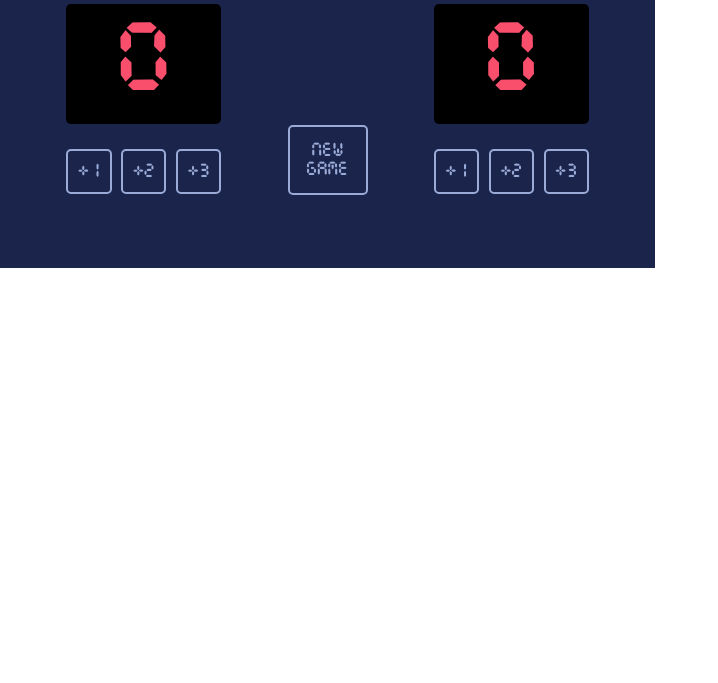
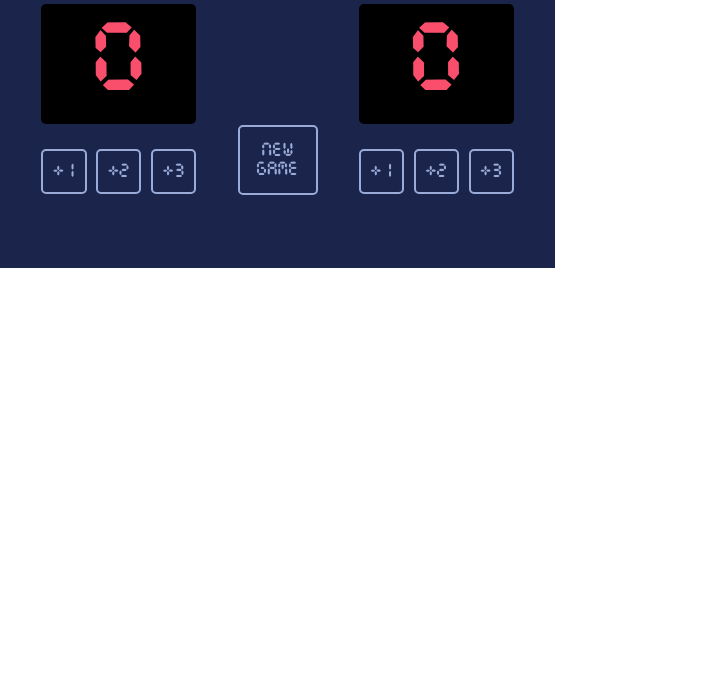
Before and after one commit to AG1965RadioHead/basketball-tablo, a plain HTML site: page index.html in a window 1280 px wide. Shown: the part 117-800 px from the top of the page, without its empty margins (0-718 px from the left). Drawn offline with Linux system fonts and the light colour scheme.

Commit message:
Update tablo.css

```diff
--- a/tablo.css
+++ b/tablo.css
@@ -10,7 +10,7 @@ body {
 .container {
   display: flex;
   justify-content: space-evenly;
-  width: 655px;
+  width: 555px;
   height: 385px;
   background-color: #1B244A;
 }
```
